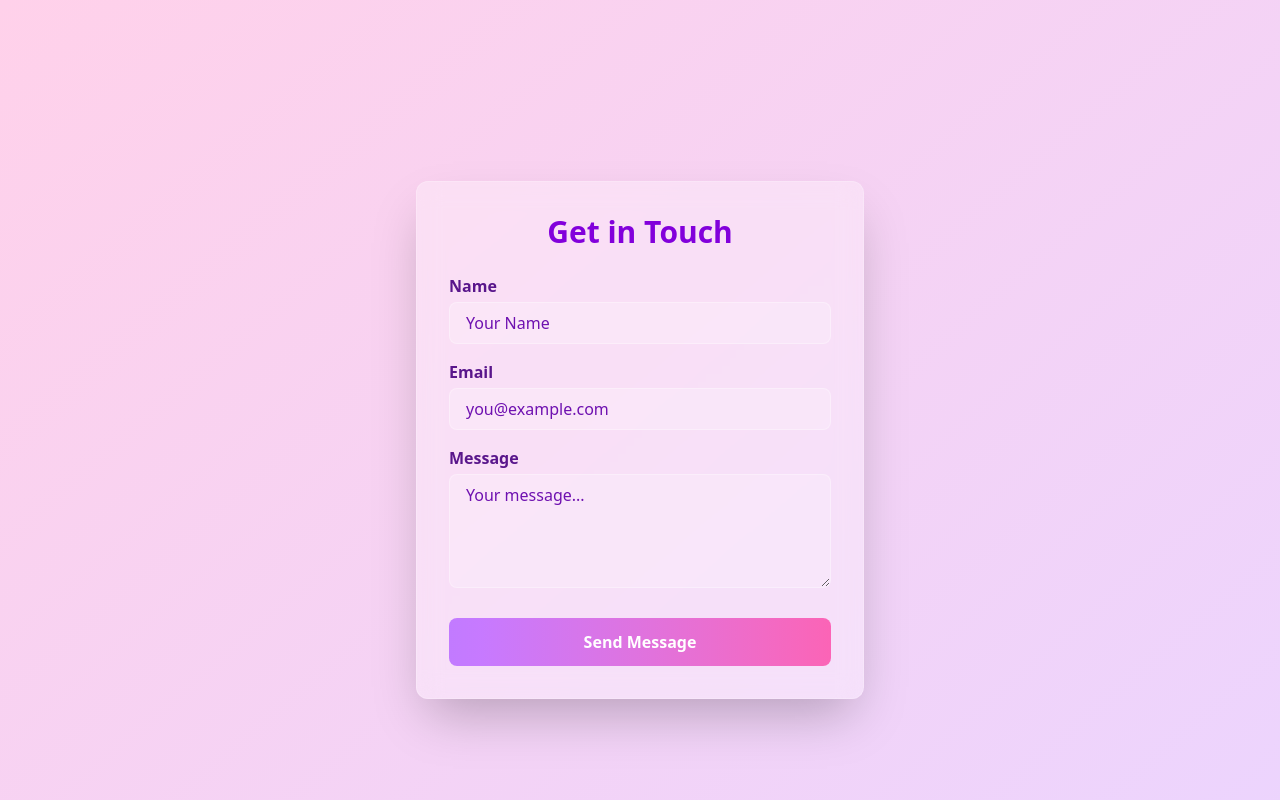
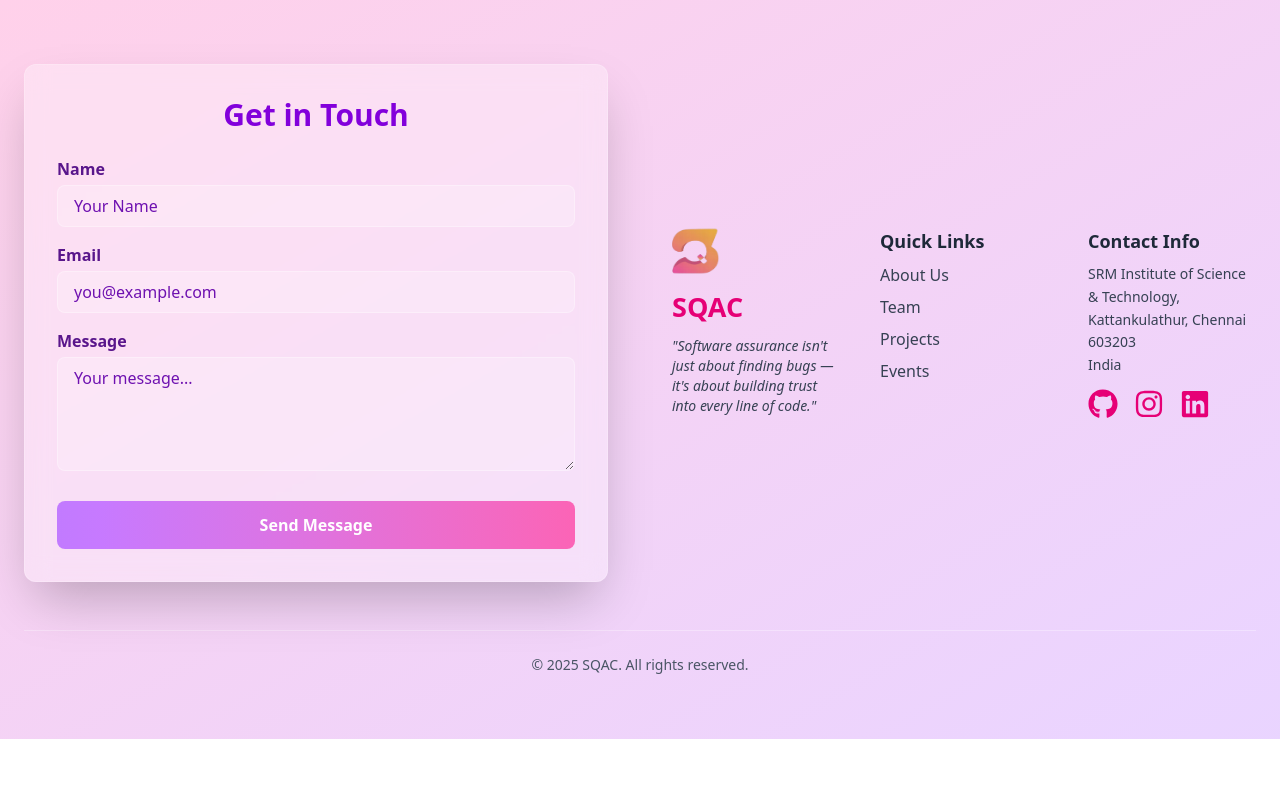
Before and after one commit to SQAC-Tech/sqac-website, a React (Vite) app in the folder Frontend/: page /recruitment in a window 1280 px wide. Shown: the top 800 px of the page. Built offline with nearby package versions, Linux system fonts and the light colour scheme.

Commit message:
Feat: Changed footer and landing page

```diff
--- a/Frontend/src/components/Footer.jsx
+++ b/Frontend/src/components/Footer.jsx
@@ -1,28 +1,121 @@
-import React from "react";
+import React, { useState } from "react";
 import { Link } from "react-router-dom";
 import { FaGithub, FaInstagram, FaLinkedin } from "react-icons/fa";
-import SQAC from '../assets/LogoSQAC.png';
-import ContactUs from "./HomePage/ContactUs";
+import { motion } from "framer-motion";
+import SQAC from "../assets/LogoSQAC.png";
 
 function Footer() {
+  const [success, setSuccess] = useState(false);
+
+  const handleSubmit = async (e) => {
+    e.preventDefault();
+    const formData = new FormData(e.target);
+
+    const response = await fetch("https://api.web3forms.com/submit", {
+      method: "POST",
+      body: formData,
+    });
+
+    if (response.ok) {
+      setSuccess(true);
+      e.target.reset();
+    }
+  };
+
   return (
-    <footer className="w-full bg-gradient-to-br from-[#FFD1EA] to-purple-200 text-gray-800 px-6 py-10">
-      <ContactUs/>
-      <div className="max-w-7xl mx-auto flex flex-col md:flex-row justify-between items-center gap-8">
+    <footer className="w-full bg-gradient-to-br from-[#FFD1EA] to-purple-200 text-gray-800 px-6 py-16">
+      <div className="max-w-7xl mx-auto grid grid-cols-1 lg:grid-cols-2 gap-16">
+        {/* Left Column: Contact Form */}
+        <motion.div
+          initial={{ opacity: 0, y: 50 }}
+          animate={{ opacity: 1, y: 0 }}
+          transition={{ duration: 0.8, ease: "easeOut" }}
+          className="backdrop-blur-md bg-white/30 border border-white/20 rounded-xl p-8 shadow-2xl w-full"
+        >
+          <h2 className="text-3xl font-bold text-purple-700 mb-6 text-center">
+            Get in Touch
+          </h2>
 
+          {success && (
+            <div className="text-green-700 text-center mb-4">
+              Thank you! Your message has been sent.
+            </div>
+          )}
 
-        <div className="flex flex-col items-center md:items-start gap-3 text-center md:text-left">
+          <form onSubmit={handleSubmit}>
+            <input
+              type="hidden"
+              name="access_key"
+              value="b9b073d7-78e3-4607-8102-4bc69c3f696f"
+            />
+
+            <div className="mb-4">
+              <label className="block text-purple-900 font-semibold mb-1">
+                Name
+              </label>
+              <input
+                type="text"
+                name="name"
+                required
+                className="w-full px-4 py-2 rounded-lg border border-white/30 bg-white/20 text-purple-900 placeholder-purple-800 focus:outline-none focus:ring-2 focus:ring-purple-400"
+                placeholder="Your Name"
+              />
+            </div>
+
+            <div className="mb-4">
+              <label className="block text-purple-900 font-semibold mb-1">
+                Email
+              </label>
+              <input
+                type="email"
+                name="email"
+                required
+                className="w-full px-4 py-2 rounded-lg border border-white/30 bg-white/20 text-purple-900 placeholder-purple-800 focus:outline-none focus:ring-2 focus:ring-purple-400"
+                placeholder="you@example.com"
+              />
+            </div>
+
+            <div className="mb-6">
+              <label className="block text-purple-900 font-semibold mb-1">
+                Message
+              </label>
+              <textarea
+                name="message"
+                rows="4"
+                required
+                className="w-full px-4 py-2 rounded-lg border border-white/30 bg-white/20 text-purple-900 placeholder-purple-800 focus:outline-none focus:ring-2 focus:ring-purple-400"
+                placeholder="Your message..."
+              ></textarea>
+            </div>
+
+            <button
+              type="submit"
+              className="w-full bg-gradient-to-r from-purple-400 to-pink-400 text-white font-bold py-3 rounded-lg hover:scale-105 transition transform duration-300"
+            >
+              Send Message
+            </button>
+          </form>
+        </motion.div>
+
+        {/* Right Column: Info & Links */}
+        <div className="flex flex-col justify-center w-full">
+          <div className="flex flex-col lg:flex-row justify-between gap-10">
+            {/* Block 1 - Logo & Quote */}
+            <div className="flex-1">
               <Link to="/">
-            <img src={SQAC} alt="Logo" className="w-12 h-12 mx-auto md:mx-0" />
+                <img src={SQAC} alt="SQAC Logo" className="w-12 h-12 mb-3" />
               </Link>
-          <span className="text-3xl font-bold text-pink-600">SQAC</span>
-          <p className="text-sm sm:text-base text-gray-700 italic max-w-xs md:max-w-sm">
-            "Software assurance isn't just about finding bugs — it's about building trust into every line of code."
+              <h3 className="text-[27px] font-bold text-pink-600">SQAC</h3>
+              <p className="text-sm text-gray-700 italic mt-2 max-w-xs">
+                "Software assurance isn't just about finding bugs — it's about
+                building trust into every line of code."
               </p>
             </div>
 
-
-        <nav className="flex flex-col sm:flex-row gap-4 sm:gap-8 text-base sm:text-lg text-gray-700 font-medium">
+            {/* Block 2 - Quick Links */}
+            <div className="flex-1">
+              <h4 className="text-lg font-bold mb-2">Quick Links</h4>
+              <div className="flex flex-col gap-2 text-md text-gray-700 font-medium">
                 <Link to="/about" className="hover:text-pink-600 transition">
                   About Us
                 </Link>
@@ -35,36 +128,49 @@ function Footer() {
                 <Link to="/events" className="hover:text-pink-600 transition">
                   Events
                 </Link>
-        </nav>
+              </div>
+            </div>
 
-
-        <div className="flex gap-4 text-pink-600 text-2xl">
+            {/* Block 3 - Address & Socials */}
+            <div className="flex-1">
+              <h4 className="text-lg font-semibold mb-2">Contact Info</h4>
+              <p className="text-sm text-gray-700 mb-3 leading-relaxed">
+                SRM Institute of Science & Technology,
+                <br />
+                Kattankulathur, Chennai 603203
+                <br />
+                India
+              </p>
+              <div className="flex gap-4 text-pink-600 text-[30px] mt-2">
                 <a
                   href="https://github.com/SQAC-Tech"
                   target="_blank"
-            rel="noopener noreferrer"
+                  rel="noreferrer"
                 >
-            <FaGithub className="hover:text-pink-800 transition" />
+                  <FaGithub className="hover:text-pink-800" />
                 </a>
                 <a
                   href="https://www.instagram.com/sqac.srmist/"
                   target="_blank"
-            rel="noopener noreferrer"
+                  rel="noreferrer"
                 >
-            <FaInstagram className="hover:text-pink-800 transition" />
+                  <FaInstagram className="hover:text-pink-800" />
                 </a>
                 <a
                   href="https://www.linkedin.com/company/sqacsrm/posts/?feedView=all"
                   target="_blank"
-            rel="noopener noreferrer"
+                  rel="noreferrer"
                 >
-            <FaLinkedin className="hover:text-pink-800 transition" />
+                  <FaLinkedin className="hover:text-pink-800" />
                 </a>
               </div>
             </div>
+          </div>
+        </div>
+      </div>
 
-
-      <div className="mt-8 text-center text-xl text-gray-600">
+      {/* Footer bottom line */}
+      <div className="mt-12 text-center text-sm text-gray-600 border-t border-white/30 pt-6">
         © {new Date().getFullYear()} SQAC. All rights reserved.
       </div>
     </footer>
--- a/Frontend/src/components/HomePage/CenterImage.jsx
+++ b/Frontend/src/components/HomePage/CenterImage.jsx
@@ -1,6 +1,12 @@
 import { useEffect, useState } from "react";
-import { motion, useScroll, useTransform, useMotionTemplate } from "framer-motion";
+import {
+  motion,
+  useScroll,
+  useTransform,
+  useMotionTemplate,
+} from "framer-motion";
 import Layer from "../../assets/glow.png";
+import Logo from '../../assets/LogoSQAC.png'
 
 function CenterImage({ sectionHeight }) {
   const { scrollY } = useScroll();
@@ -41,13 +47,42 @@ function CenterImage({ sectionHeight }) {
   );
 
   return (
-    <div className="sticky top-0 w-full h-screen overflow-hidden relative">
+    <div className="sticky top-0 w-full h-screen overflow-hidden ">
+     <div className="absolute inset-0 z-0 bg-gradient-to-br from-[#FFD1EA] to-purple-200 flex flex-col items-center justify-center space-y-4">
+  {/* SQAC Logo */}
+  <motion.img
+    src={Logo}
+    alt="SQAC Logo"
+    className="w-24 md:w-32 h-auto animate-glowBlink"
+    initial={{ scale: 1 }}
+    animate={{ scale: [1, 1.05, 1] }}
+    transition={{ repeat: Infinity, duration: 2, ease: "easeInOut" }}
+    style={{
+      filter: `
+        drop-shadow(0 0 10px rgba(236, 72, 153, 1))
+        drop-shadow(0 0 20px rgba(236, 72, 153, 0.8))
+        drop-shadow(0 0 30px rgba(236, 72, 153, 0.6))
+      `,
+    }}
+  />
 
-      <div className="absolute inset-0 z-0 bg-gradient-to-br from-[#FFD1EA] to-purple-200 flex items-center justify-center">
-        <h1 className="text-5xl md:text-7xl font-extrabold text-pink-600 drop-shadow-md text-center px-4">
-          Scroll to Know More
-        </h1>
-      </div>
+  {/* Glowing Heading */}
+  <motion.h1
+    className="text-4xl md:text-7xl font-extrabold text-pink-600 text-center px-4 animate-glowBlink mb-20"
+    initial={{ scale: 1 }}
+    animate={{ scale: [1, 1.05, 1] }}
+    transition={{ repeat: Infinity, duration: 2, ease: "easeInOut" }}
+    style={{
+      textShadow: `
+        0 0 10px rgba(236, 72, 153, 1),
+        0 0 20px rgba(236, 72, 153, 0.8),
+        0 0 30px rgba(236, 72, 153, 0.6)
+      `,
+    }}
+  >
+    Scroll to Know More !!
+  </motion.h1>
+</div>
 
 
       <motion.div
@@ -60,7 +95,6 @@ function CenterImage({ sectionHeight }) {
           backgroundRepeat: "no-repeat",
         }}
       >
-
         <motion.div
           style={{
             opacity: gradientOpacity,
--- a/Frontend/src/index.css
+++ b/Frontend/src/index.css
@@ -6,3 +6,23 @@
 *{
   scroll-behavior: smooth;
 }
+@keyframes glowBlink {
+  0%, 100% {
+    opacity: 1;
+    text-shadow:
+      0 0 10px rgba(236, 72, 153, 0.8),
+      0 0 20px rgba(236, 72, 153, 0.6),
+      0 0 30px rgba(236, 72, 153, 0.4);
+  }
+  50% {
+    opacity: 0.8;
+    text-shadow:
+      0 0 4px rgba(236, 72, 153, 0.3),
+      0 0 8px rgba(236, 72, 153, 0.2),
+      0 0 12px rgba(236, 72, 153, 0.1);
+  }
+}
+
+.animate-glowBlink {
+  animation: glowBlink 2s infinite ease-in-out;
+}
```
Lines whose indentation alone changed are shown as unchanged.
